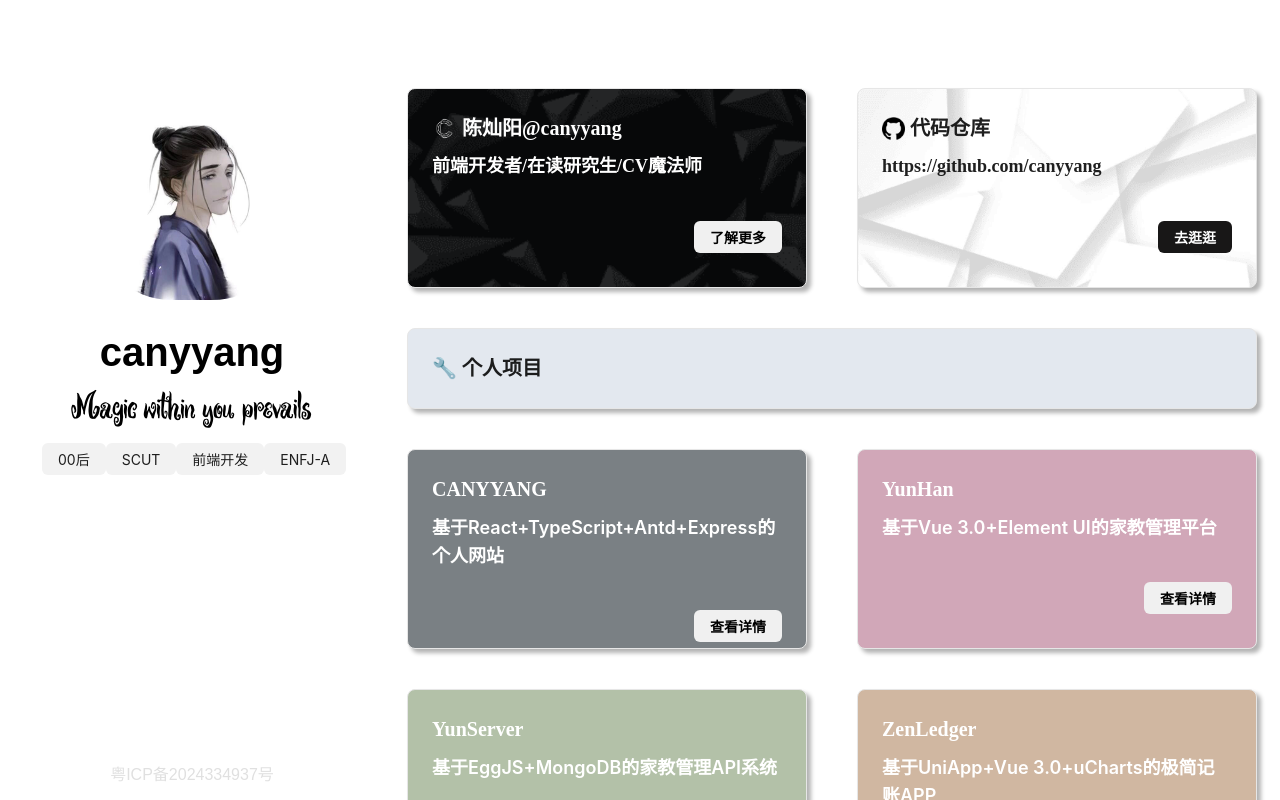
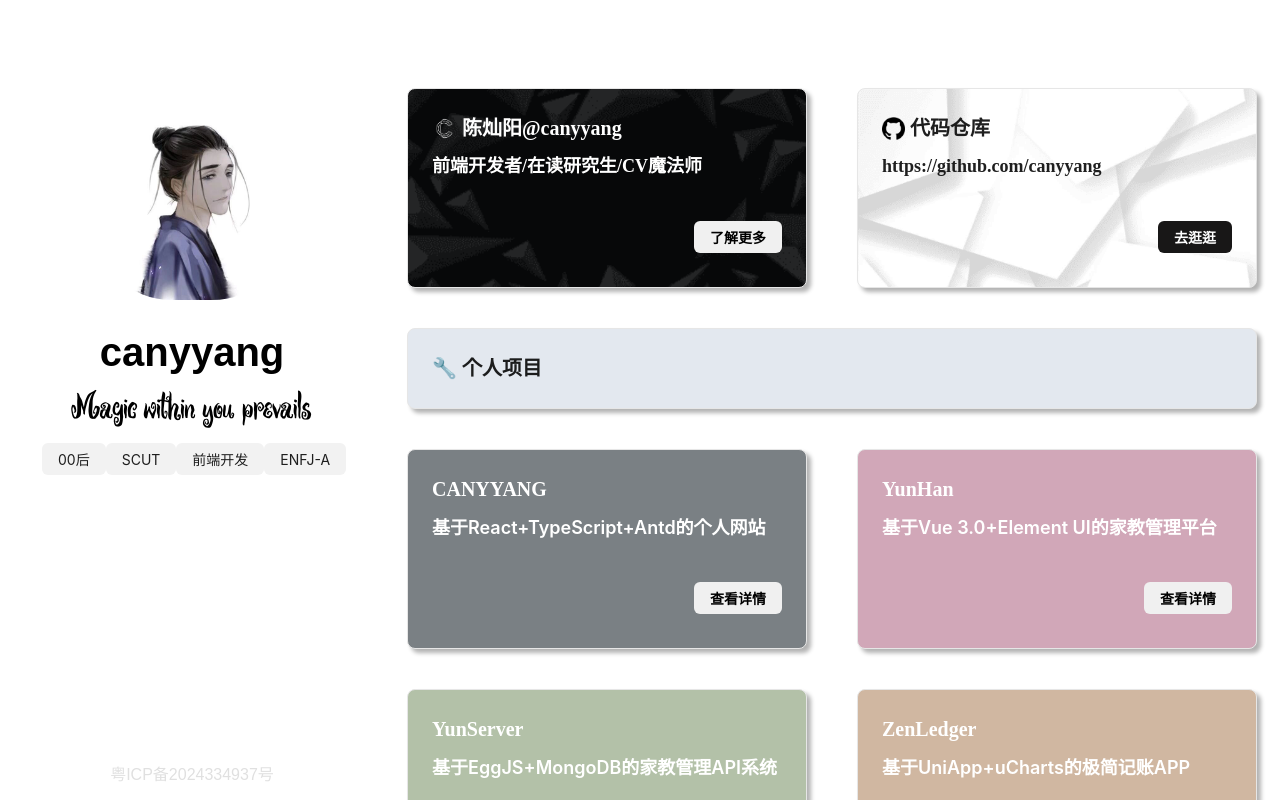
Before and after one commit to canyyang/blog, a React (Vite) app: page / in a window 1280 px wide. Shown: the top 800 px of the page. Built offline with nearby package versions, Linux system fonts and the light colour scheme; no server answers.

Commit message:
FIX intro

```diff
--- a/src/pages/Home/Home.tsx
+++ b/src/pages/Home/Home.tsx
@@ -85,7 +85,7 @@ export default function Home({isMobile}:PageProps) {
         <Flex vertical={isMobile ? true : false} wrap justify='space-between' style={{width: `${isMobile ? '88vw' : '850px'}`}}>
           <Card className={`${style.item} ${style['first-item']}`}>
             <Flex align='center' className={`${style['intro-title']}`}>CANYYANG</Flex>
-            <div className={`${style['intro-context']}`}>基于React+TypeScript+Antd+Express的个人网站</div>
+            <div className={`${style['intro-context']}`}>基于React+TypeScript+Antd的个人网站</div>
             <Flex justify='flex-end'><Button type='text' className={`${style['left-button']}`}><a href="https://www.github.com/canyyang/ZenLedger" target="_blank" rel="noopener noreferrer">查看详情</a></Button></Flex>
           </Card>
           <Card className={`${style.item} ${style['second-item']}`}>
@@ -100,7 +100,7 @@ export default function Home({isMobile}:PageProps) {
           </Card>
           <Card className={`${style.item} ${style['fourth-item']}`}>
             <Flex align='center' className={`${style['intro-title']}`}>ZenLedger</Flex>
-            <div className={`${style['intro-context']}`}>基于UniApp+Vue 3.0+uCharts的极简记账APP</div>
+            <div className={`${style['intro-context']}`}>基于UniApp+uCharts的极简记账APP</div>
             <Flex justify='flex-end'><Button type='text' className={`${style['left-button']}`}><a href="https://www.github.com/canyyang/ZenLedger" target="_blank" rel="noopener noreferrer">查看详情</a></Button></Flex>
           </Card>
         </Flex>
```
